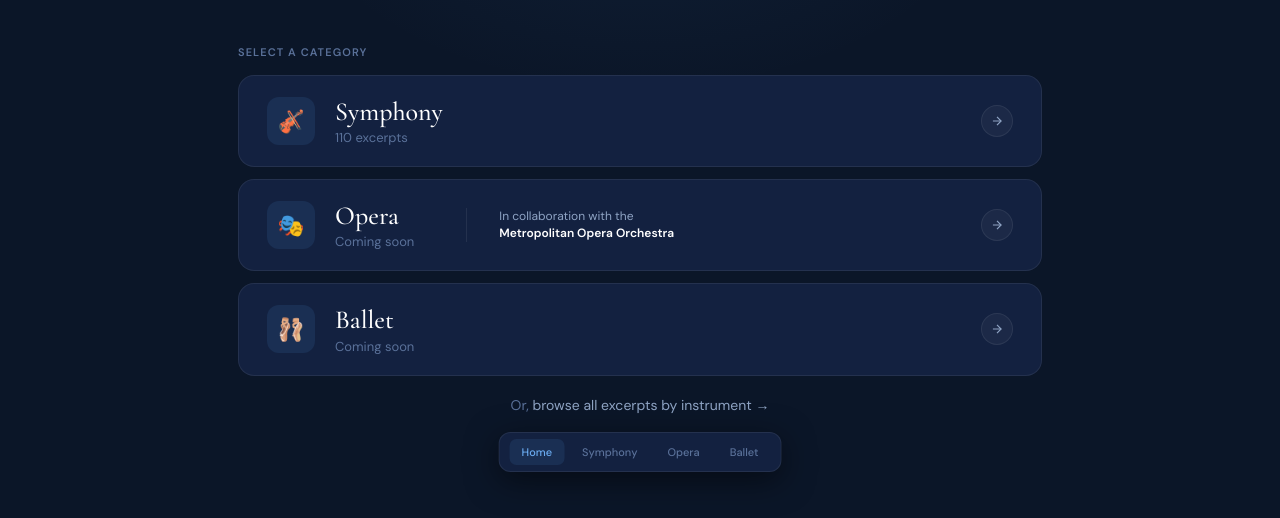
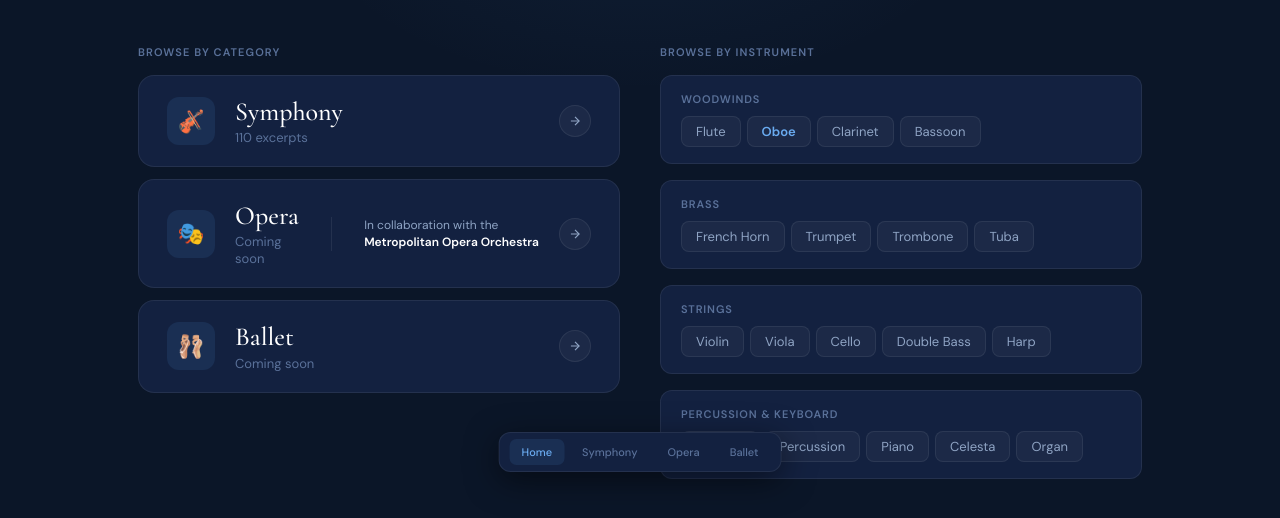
Before and after one commit to natalienvn/imslp-excerpthub, a plain HTML site: page public/index.html in a window 1280 px wide. Shown: the part 308-826 px from the top of the page. Drawn offline with nearby package versions, Linux system fonts and the light colour scheme.

Commit message:
Two-column home: categories + instruments side by side

```diff
--- a/public/index.html
+++ b/public/index.html
@@ -62,6 +62,60 @@
   .hero .subtitle { font-size: 16px; color: var(--text-secondary); font-weight: 400; max-width: 440px; margin: 0 auto; line-height: 1.6; }
 
   .categories-section { padding: 8px 48px 100px; max-width: 900px; margin: 0 auto; }
+
+  .home-grid {
+    display: grid;
+    grid-template-columns: 1fr 1fr;
+    gap: 40px;
+    padding: 8px 48px 100px;
+    max-width: 1100px;
+    margin: 0 auto;
+  }
+  .home-col { min-width: 0; }
+
+  .home-instrument-list {
+    display: flex;
+    flex-direction: column;
+    gap: 16px;
+  }
+  .home-inst-family {
+    background: var(--bg-card);
+    border: 1px solid var(--border);
+    border-radius: var(--radius);
+    padding: 16px 20px;
+  }
+  .home-inst-family-label {
+    font-size: 11px;
+    font-weight: 600;
+    text-transform: uppercase;
+    letter-spacing: 0.08em;
+    color: var(--text-muted);
+    margin-bottom: 10px;
+  }
+  .home-inst-items {
+    display: flex;
+    flex-wrap: wrap;
+    gap: 6px;
+  }
+  .home-inst-item {
+    font-size: 13px;
+    color: var(--text-secondary);
+    padding: 6px 14px;
+    border-radius: 8px;
+    background: rgba(255,255,255,0.04);
+    border: 1px solid var(--border);
+    cursor: pointer;
+    transition: all 0.2s;
+  }
+  .home-inst-item:hover {
+    background: var(--accent-dim);
+    color: var(--accent-bright);
+    border-color: var(--accent-glow);
+  }
+  .home-inst-item strong {
+    color: var(--accent-bright);
+    font-weight: 600;
+  }
   .section-label { font-size: 11px; font-weight: 600; text-transform: uppercase; letter-spacing: 0.1em; color: var(--text-muted); margin-bottom: 16px; }
   .category-stack { display: flex; flex-direction: column; gap: 12px; }
   .category-row { display: flex; align-items: center; background: var(--bg-card); border: 1px solid var(--border); border-radius: var(--radius-lg); padding: 20px 28px; cursor: pointer; transition: all 0.3s cubic-bezier(0.4,0,0.2,1); gap: 20px; position: relative; overflow: hidden; }
@@ -188,6 +242,7 @@
     .hero .subtitle { font-size: 14px; }
     .breadcrumb { padding: 12px 20px; }
     .categories-section { padding: 8px 20px 80px; }
+    .home-grid { grid-template-columns: 1fr; gap: 32px; padding: 8px 20px 80px; }
     .category-row { padding: 16px 20px; gap: 14px; flex-wrap: wrap; }
     .cat-icon { width: 40px; height: 40px; font-size: 18px; border-radius: 10px; }
     .cat-title { font-size: 22px; }
@@ -243,8 +298,10 @@
     <h1 class="anim d1">The Audition <em>Library</em></h1>
     <p class="subtitle anim d2">Symphonic audition excerpts, curated by professionals.<br>Browse by category and instrument.</p>
   </div>
-  <div class="categories-section">
-    <div class="section-label anim d3">Select a Category</div>
+  <div class="home-grid">
+    <!-- LEFT: Categories -->
+    <div class="home-col">
+      <div class="section-label anim d3">Browse by Category</div>
       <div class="category-stack">
         <div class="category-row anim d4" onclick="showScreen('symphony')">
           <div class="cat-icon">🎻</div>
@@ -265,7 +322,52 @@
           <div class="cat-arrow"><svg viewBox="0 0 24 24" stroke-width="2"><path d="M5 12h14"/><path d="m12 5 7 7-7 7"/></svg></div>
         </div>
       </div>
-    <div class="browse-all-link anim d7">Or, <span onclick="showScreen('all')">browse all excerpts by instrument →</span></div>
+    </div>
+
+    <!-- RIGHT: Instruments -->
+    <div class="home-col">
+      <div class="section-label anim d3">Browse by Instrument</div>
+      <div class="home-instrument-list">
+        <div class="home-inst-family anim d4">
+          <div class="home-inst-family-label">Woodwinds</div>
+          <div class="home-inst-items">
+            <div class="home-inst-item" onclick="showScreen('all-flute')">Flute</div>
+            <div class="home-inst-item" onclick="showScreen('all-oboe')"><strong>Oboe</strong></div>
+            <div class="home-inst-item" onclick="showScreen('all-clarinet')">Clarinet</div>
+            <div class="home-inst-item" onclick="showScreen('all-bassoon')">Bassoon</div>
+          </div>
+        </div>
+        <div class="home-inst-family anim d5">
+          <div class="home-inst-family-label">Brass</div>
+          <div class="home-inst-items">
+            <div class="home-inst-item" onclick="showScreen('all-horn')">French Horn</div>
+            <div class="home-inst-item" onclick="showScreen('all-trumpet')">Trumpet</div>
+            <div class="home-inst-item" onclick="showScreen('all-trombone')">Trombone</div>
+            <div class="home-inst-item" onclick="showScreen('all-tuba')">Tuba</div>
+          </div>
+        </div>
+        <div class="home-inst-family anim d6">
+          <div class="home-inst-family-label">Strings</div>
+          <div class="home-inst-items">
+            <div class="home-inst-item" onclick="showScreen('all-violin')">Violin</div>
+            <div class="home-inst-item" onclick="showScreen('all-viola')">Viola</div>
+            <div class="home-inst-item" onclick="showScreen('all-cello')">Cello</div>
+            <div class="home-inst-item" onclick="showScreen('all-double-bass')">Double Bass</div>
+            <div class="home-inst-item" onclick="showScreen('all-harp')">Harp</div>
+          </div>
+        </div>
+        <div class="home-inst-family anim d7">
+          <div class="home-inst-family-label">Percussion & Keyboard</div>
+          <div class="home-inst-items">
+            <div class="home-inst-item" onclick="showScreen('all-timpani')">Timpani</div>
+            <div class="home-inst-item" onclick="showScreen('all-percussion')">Percussion</div>
+            <div class="home-inst-item" onclick="showScreen('all-piano')">Piano</div>
+            <div class="home-inst-item" onclick="showScreen('all-celesta')">Celesta</div>
+            <div class="home-inst-item" onclick="showScreen('all-organ')">Organ</div>
+          </div>
+        </div>
+      </div>
+    </div>
   </div>
 </div>
 <div class="screen" id="screen-symphony">
```
Lines whose indentation alone changed are shown as unchanged.
